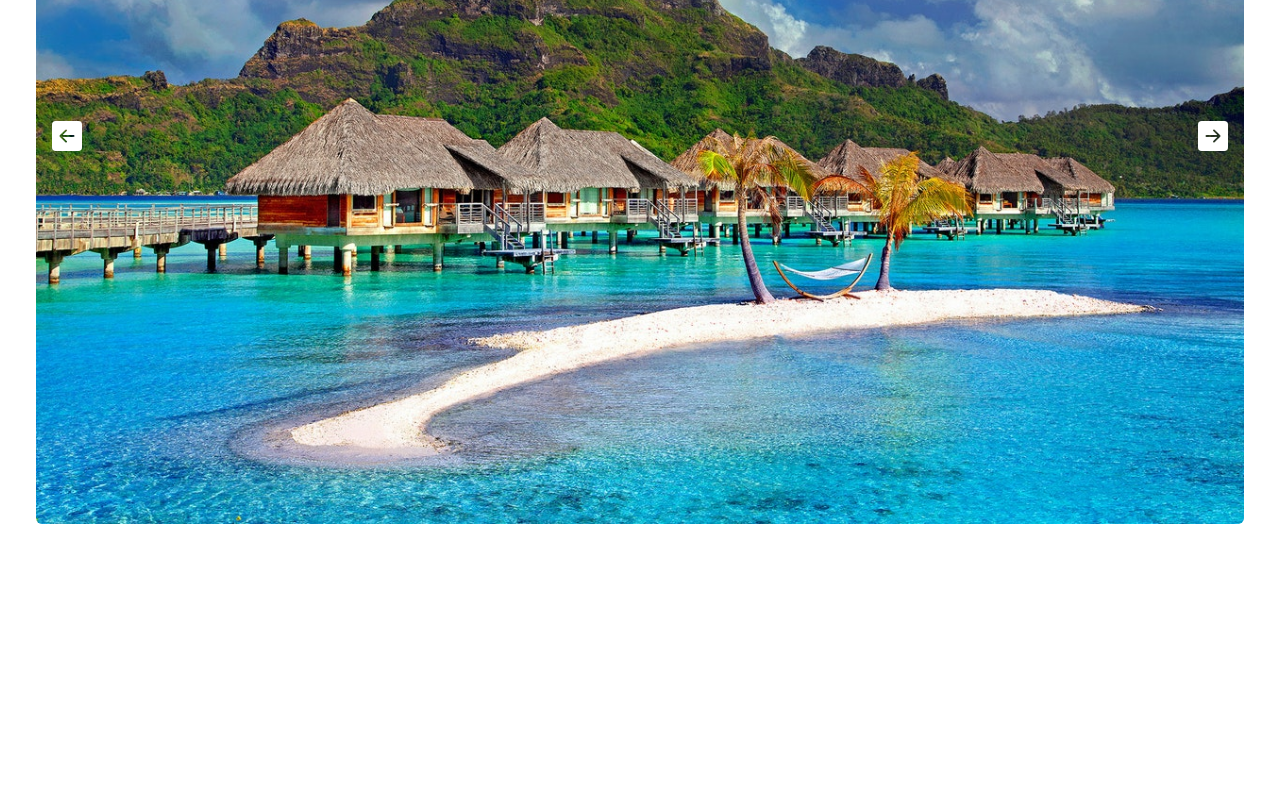
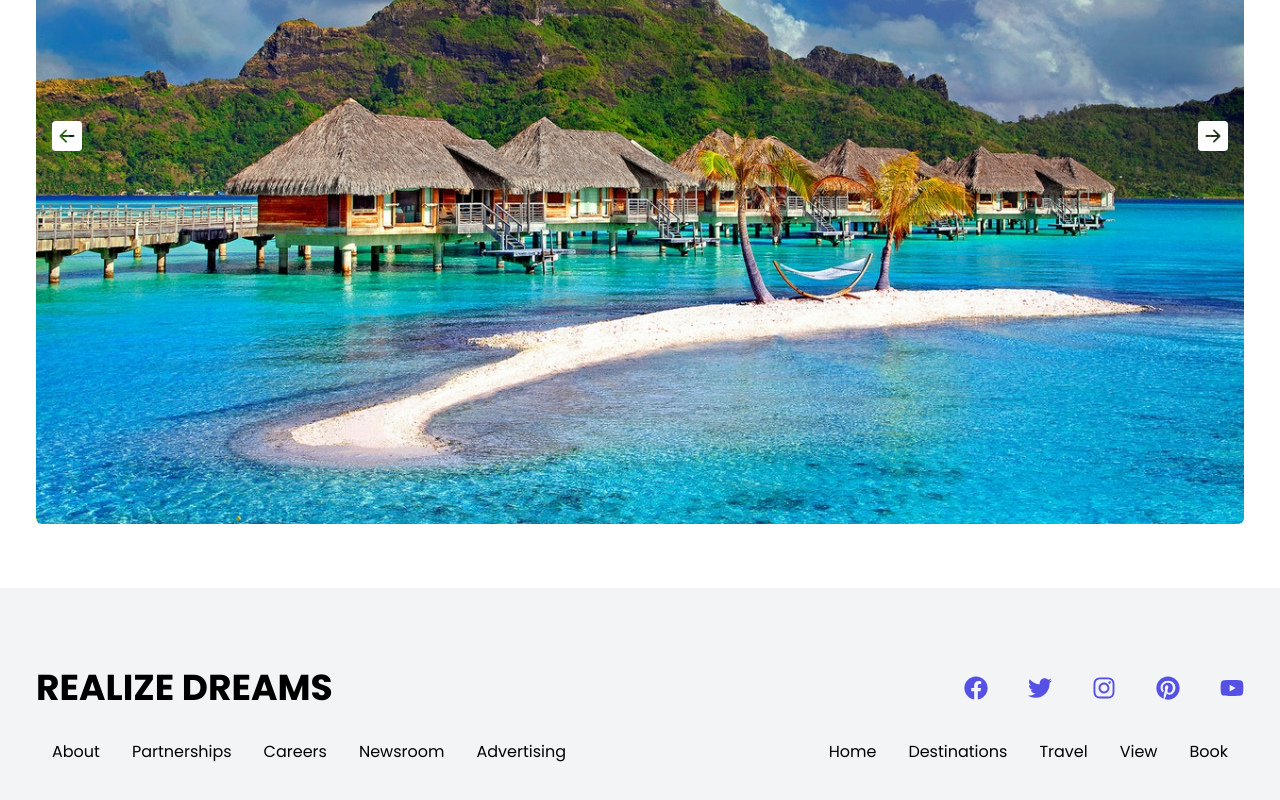
Before and after one commit to wheeler6123/realize-dreams-travel, a Next.js app: page / in a window 1280 px wide. Shown: the part 3400-4200 px from the top of the page. Before the commit the page ends 3988 px from the top, so only its background shows below. Built offline with nearby package versions, Linux system fonts and the light colour scheme.

Commit message:
completed footer component

```diff
--- a/app/page.tsx
+++ b/app/page.tsx
@@ -6,6 +6,7 @@ import Destinations from "./ui/Destinations";
 import Search from "./ui/Search";
 import Selects from "./ui/Selects";
 import YtSlider from "./ui/components/YtSlider";
+import Footer from "./ui/Footer";
 
 export default function Home() {
   return (
@@ -16,6 +17,7 @@ export default function Home() {
         <Search />
         <Selects />
         <YtSlider />
+        <Footer />
     </main>
   );
 }
--- /dev/null
+++ b/app/ui/Footer.tsx
@@ -0,0 +1,36 @@
+import { FaFacebook, FaTwitter, FaInstagram, FaPinterest, FaYoutube } from "react-icons/fa"
+
+export default function Footer() {
+    return (
+        <div className="w-full bg-gray-100 text-black py-16">
+            <div className="max-w-[1240px] mx-auto flex flex-col px-4">
+                <div className="sm:flex text-center justify-between items-center">
+                    <h1>REALIZE DREAMS</h1>
+                    <div className="flex justify-between my-6 w-full sm:max-w-[280px]">
+                        <FaFacebook className="icon" />
+                        <FaTwitter className="icon" />
+                        <FaInstagram className="icon" />
+                        <FaPinterest className="icon" />
+                        <FaYoutube className="icon" />
+                    </div>
+                </div>
+                <div className="flex justify-between">
+                    <ul className="lg:flex">
+                        <li>About</li>
+                        <li>Partnerships</li>
+                        <li>Careers</li>
+                        <li>Newsroom</li>
+                        <li>Advertising</li>
+                    </ul>
+                    <ul className='lg:flex text-right'>
+                        <li>Home</li>
+                        <li>Destinations</li>
+                        <li>Travel</li>
+                        <li>View</li>
+                        <li>Book</li>
+                    </ul>
+                </div>
+            </div>
+        </div>
+    )
+}
```
